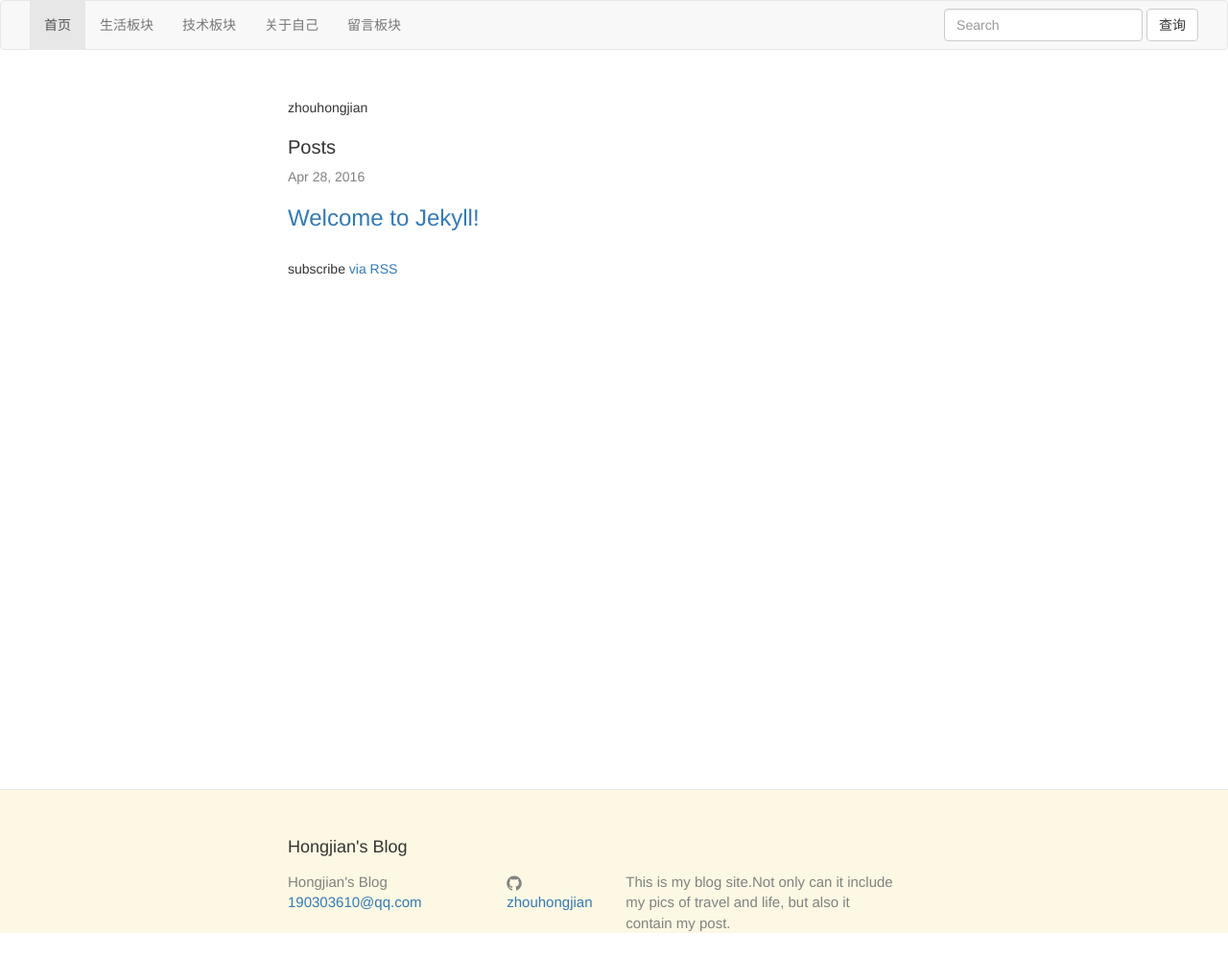
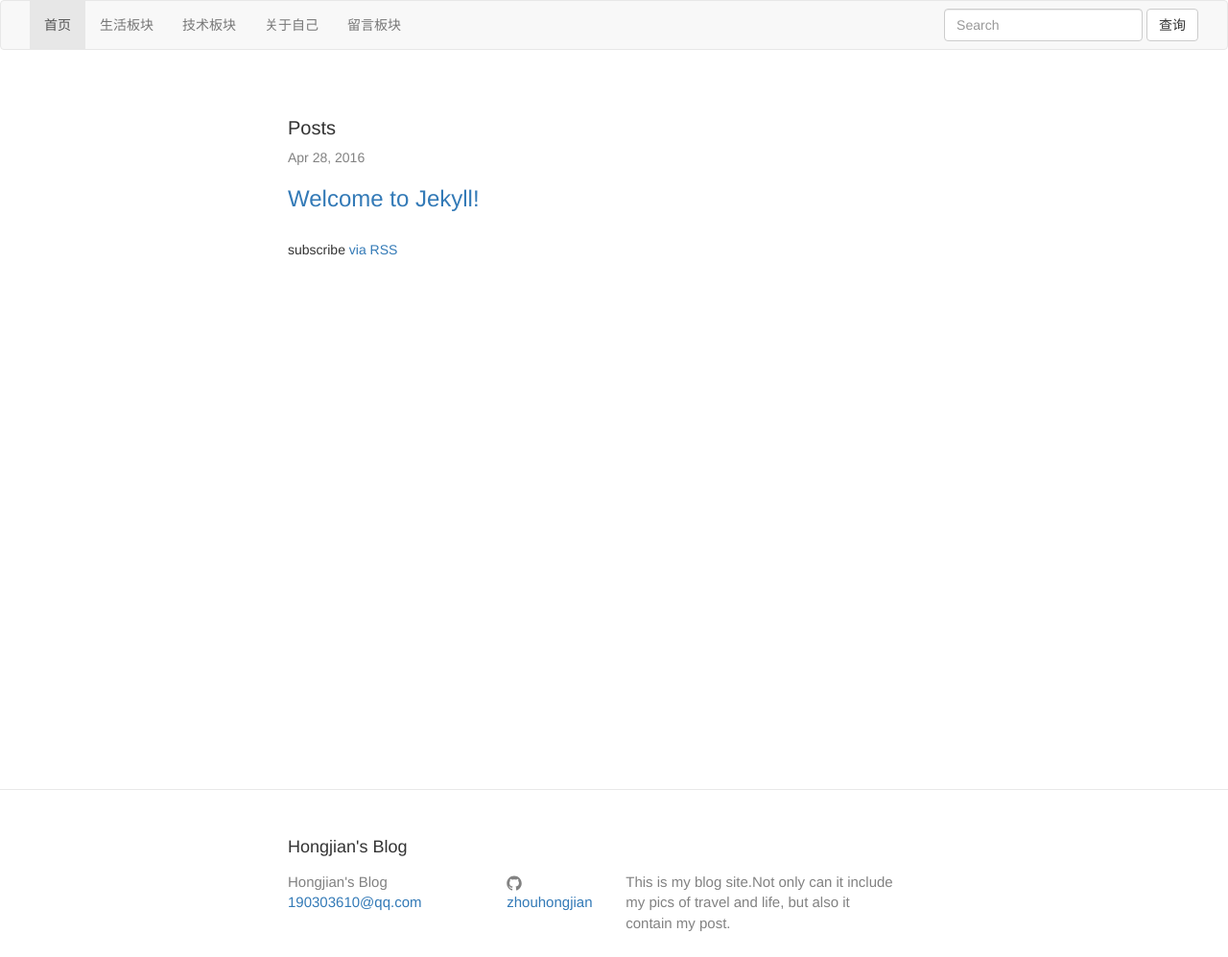
Before and after one commit to zhouhongjian/zhouhongjian.github.io, a Jekyll site: the page built from index_bs.html, in a window 1280 px wide. Shown: the whole page at 96% size. Built offline with Jekyll 4.4.1, drawn with Linux system fonts in a browser that asks for light colours; nearby versions of some CDN libraries; library files that are not in the unit come from our copies.

Commit message:
修改footer区域颜色为默认；修正本地路径，查看线上是否正确

```diff
--- a/_config.yml
+++ b/_config.yml
@@ -23,7 +23,7 @@ description: >
   This is my blog site.Not only can it include my pics of travel and life,
   but also it contain my post.
 baseurl: ""
-url: "zhouhongjian.github.io"
+#url: "zhouhongjian.github.io"
 github_username: zhouhongjian
 
 # Build settings
--- a/css/custom/fixedfooter.css
+++ b/css/custom/fixedfooter.css
@@ -16,7 +16,6 @@ html, body {
     margin-top: -150px;
     height: 150px;
     clear: both;
-    background: #fcf8e3
 }
 
 /*Opera Fix*/
--- a/index.html
+++ b/index.html
@@ -1,7 +1,6 @@
 ---
 layout: default
 ---
-zhouhongjian
 <div class="home">
 
   <h1 class="page-heading">Posts</h1>
--- a/index_bs.html
+++ b/index_bs.html
@@ -1,7 +1,6 @@
 ---
 layout: custom/default_bs
 ---
-zhouhongjian
 <div class="home">
 
   <h1 class="page-heading">Posts</h1>
```
